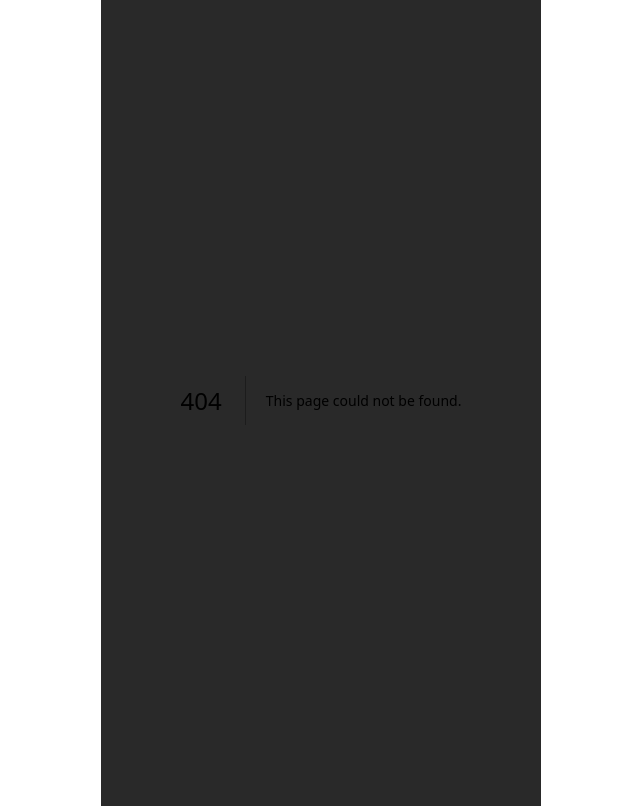
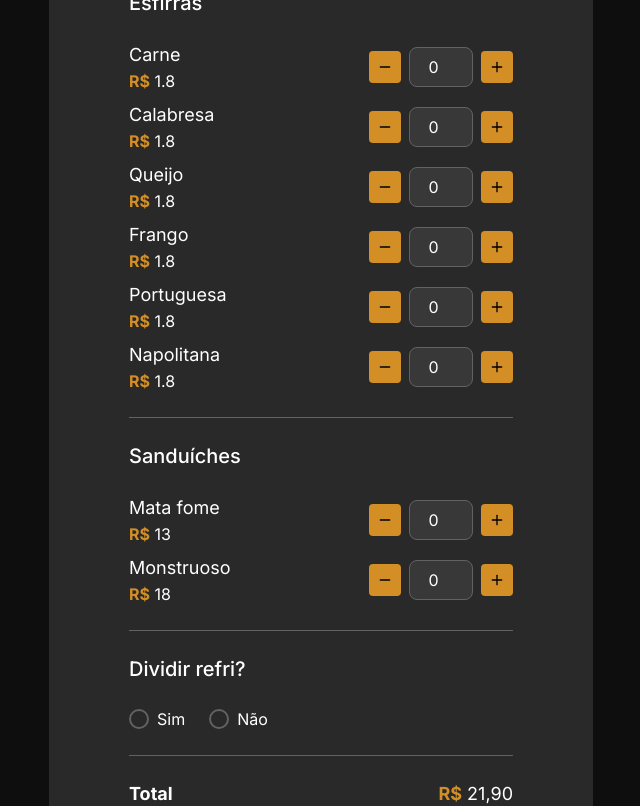
Before and after one commit to caiulucas/esfirrinha, a Next.js app: page /1/order in a window 1280 px wide. Before the commit this address had no page. Shown: the top 806 px of the page, without its empty margins (319-959 px from the left). Built offline with nearby package versions, Linux system fonts and the light colour scheme.

Commit message:
feat: add order page

```diff
--- /dev/null
+++ b/src/app/[orderId]/order/components/Item.tsx
@@ -0,0 +1,20 @@
+import { Controller } from '@/components/Controller';
+
+interface ItemProps {
+  name: string;
+  price: number;
+}
+
+export function Item({ name, price }: ItemProps) {
+  return (
+    <div className="flex justify-between items-center">
+      <div>
+        <p className="text-lg">{name}</p>
+        <span>
+          <strong className="text-yellow-500">R$</strong> {price}
+        </span>
+      </div>
+      <Controller />
+    </div>
+  );
+}
--- /dev/null
+++ b/src/app/[orderId]/order/page.tsx
@@ -0,0 +1,72 @@
+'use client';
+
+import { Button } from '@/components/Button';
+import { RadioButton } from '@/components/RadioButton';
+
+import { Item } from './components/Item';
+
+export default function Order() {
+  return (
+    <main className="flex flex-col gap-6 w-96">
+      <h1 className="text-3xl font-medium text-left">Faça seu pedido</h1>
+
+      <form className="flex flex-col gap-6 w-full">
+        <section className="flex flex-col gap-6">
+          <h2 className="text-xl font-medium">Esfirras</h2>
+          <ul className="flex flex-col gap-2">
+            <li>
+              <Item name="Carne" price={1.8} />
+            </li>
+            <li>
+              <Item name="Calabresa" price={1.8} />
+            </li>
+            <li>
+              <Item name="Queijo" price={1.8} />
+            </li>
+            <li>
+              <Item name="Frango" price={1.8} />
+            </li>
+            <li>
+              <Item name="Portuguesa" price={1.8} />
+            </li>
+            <li>
+              <Item name="Napolitana" price={1.8} />
+            </li>
+          </ul>
+        </section>
+        <div className="bg-gray-600 w-full h-px" />
+        <section className="flex flex-col gap-6">
+          <h2 className="text-xl font-medium">Sanduíches</h2>
+          <ul className="flex flex-col gap-2">
+            <li>
+              <Item name="Mata fome" price={13} />
+            </li>
+            <li>
+              <Item name="Monstruoso" price={18} />
+            </li>
+          </ul>
+        </section>
+        <div className="bg-gray-600 w-full h-px" />
+
+        <section className="flex flex-col gap-6">
+          <h2 className="text-xl font-medium">Dividir refri?</h2>
+          <div className="flex gap-6">
+            <RadioButton label="Sim" name="split" />
+            <RadioButton label="Não" name="split" />
+          </div>
+        </section>
+        <div className="bg-gray-600 w-full h-px" />
+
+        <section className="flex flex-col gap-6">
+          <div className="flex justify-between items-center text-lg">
+            <strong>Total</strong>
+            <span>
+              <strong className="text-yellow-500">R$</strong> 21,90
+            </span>
+          </div>
+          <Button title="Finalizar pedido" />
+        </section>
+      </form>
+    </main>
+  );
+}
--- a/src/app/layout.tsx
+++ b/src/app/layout.tsx
@@ -17,8 +17,9 @@ export default function RootLayout({
     <html lang="pt-BR">
       <body className={inter.className}>
         <div
-          className="md:container flex items-center justify-center overflow-auto
-          h-full md:h-fit p-4 md:p-20 md:w-fit md:rounded-4xl bg-gray-800"
+          className="md:container flex items-center md:items-start justify-center
+          md:justify-normal overflow-y-auto p-4 md:p-20 md:w-fit md:rounded-4xl
+          h-full md:h-fit md:max-h-192 bg-gray-800"
         >
           {children}
         </div>
```
